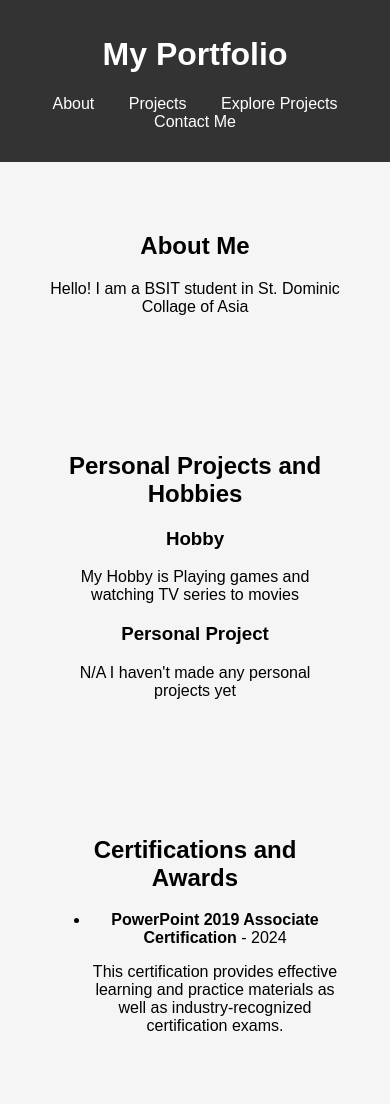
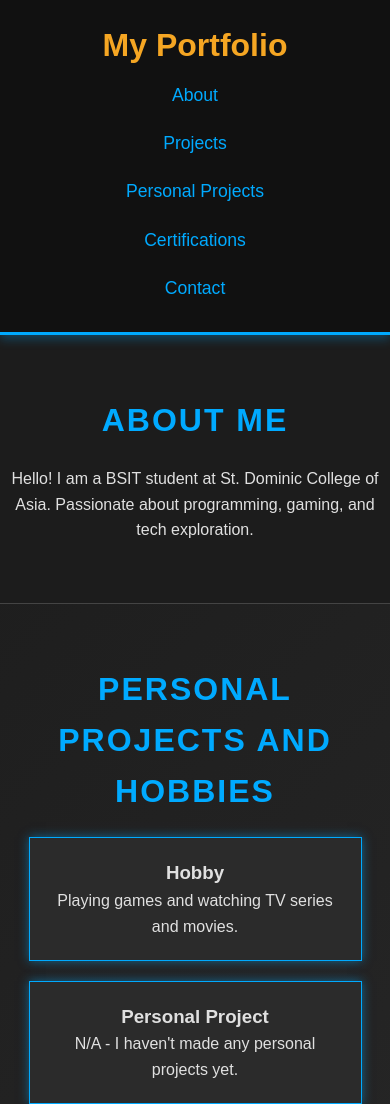
Before and after one commit to Odrin001/portfolio, a plain HTML site: page Final Project/Final Project test1.html in a window 390 px wide. Shown: the top 1104 px of the page. Drawn offline with Linux system fonts and the light colour scheme.

Commit message:
Design redo plus sticky navbar

```diff
--- a/Final Project/Final Project test1.html
+++ b/Final Project/Final Project test1.html
@@ -7,33 +7,32 @@
     <link rel="stylesheet" href="style.css">
 </head>
 <body>
-
     <header>
         <h1>My Portfolio</h1>
         <nav>
             <ul>
                 <li><a href="#about">About</a></li>
                 <li><a href="#projects">Projects</a></li>
-            <li><a href="#personal-projects">Explore Projects</a></li>
-            <li><a href="#contact">Contact Me</a></li>
+                <li><a href="#personal-projects">Personal Projects</a></li>
+                <li><a href="#certifications">Certifications</a></li>
+                <li><a href="#contact">Contact</a></li>
             </ul>
         </nav>
     </header>
-
     <section id="about">
         <h2>About Me</h2>
-    <p>Hello! I am a BSIT student in St. Dominic Collage of Asia</p>
+        <p>Hello! I am a BSIT student at St. Dominic College of Asia. Passionate about programming, gaming, and tech exploration.</p>
     </section>
 
     <section id="personal-projects">
         <h2>Personal Projects and Hobbies</h2>
         <div class="project">
             <h3>Hobby</h3>
-        <p>My Hobby is Playing games and watching TV series to movies</p>
+            <p>Playing games and watching TV series and movies.</p>
         </div>
         <div class="project">
             <h3>Personal Project</h3>
-        <p>N/A I haven't made any personal projects yet</p>
+            <p>N/A - I haven't made any personal projects yet.</p>
         </div>
     </section>
 
@@ -42,7 +41,7 @@
         <ul>
             <li>
                 <strong>PowerPoint 2019 Associate Certification</strong> - 2024
-            <p>This certification provides effective learning and practice materials as well as industry-recognized certification exams.</p>
+                <p>This certification provides effective learning and industry-recognized practice materials.</p>
             </li>
         </ul>
     </section>
@@ -50,24 +49,18 @@
     <section id="projects">
         <h2>My Projects</h2>
         <div class="project">
-        <h3>Project 1</h3>
-        <p>This Project is from my Integrative Programming Subject. It helped me understand what I'm going to do in the future.</p>
+            <h3>Integrative Programming Project</h3>
+            <p>One of my first works, helping me understand the fundamentals of my future career.</p>
         </div>
         <div class="project">
-        <h3>Project 2</h3>
-        <p>In this project, we made a Food Ordering app.</p>
+            <h3>Food Ordering App</h3>
+            <p>A project where we developed a basic food ordering application.</p>
         </div>
     </section>
 
     <section id="contact">
         <h2>Contact Me</h2>
-    <p>If you'd like to get in touch, feel free to reach out via social media:</p>
-    <a href="https://www.linkedin.com" target="_blank">
-        <img src="images/linkedin.png" alt="LinkedIn" width="40">
-    </a>
-    <a href="https://github.com" target="_blank">
-        <img src="images/github.png" alt="GitHub" width="40">
-    </a>
+        <p>Feel free to reach out via social media like LinkedIn and GitHub. Happy to connect!</p>
     </section>
 
 </body>
--- a/Final Project/style.css
+++ b/Final Project/style.css
@@ -1,53 +1,123 @@
-body {
-    font-family: Arial, sans-serif;
+/* General Styling */
+* {
+    box-sizing: border-box;
     margin: 0;
     padding: 0;
-    background-color: #f5f5f5;
 }
 
-header {
-    background: #333;
-    color: white;
-    padding: 15px;
-    text-align: center;
+body {
+    font-family: 'Arial', sans-serif;
+    color: #e0e0e0;
+    background: linear-gradient(135deg, #1a1a1a, #2d2d2d);
+    line-height: 1.6;
 }
 
+/* Sticky Navbar */
+header {
+    position: sticky;          /* Navbar sticks to the top */
+    top: 0;
+    z-index: 1000;             /* Ensures navbar stays on top */
+    background: #111;          /* Solid color navbar */
+    color: #f5a623;
+    padding: 20px;
+    text-align: center;
+    border-bottom: 3px solid #00aaff;
+    box-shadow: 0 4px 10px rgba(0, 170, 255, 0.3);  /* Subtle shadow */
+}
+
+/* Navbar Links */
 nav ul {
     list-style: none;
+    display: flex;
+    justify-content: center;
+    margin: 0;
     padding: 0;
 }
 
 nav ul li {
-    display: inline;
-    margin: 0 15px;
+    margin: 0 20px;
 }
 
 nav ul li a {
-    color: white;
+    color: #00aaff;
     text-decoration: none;
+    font-size: 1.1em;
+    transition: 0.3s;
 }
 
+nav ul li a:hover {
+    color: #f5a623;
+    text-shadow: 0 0 5px #f5a623;
+}
+
+/* Sections */
 section {
-    padding: 50px;
+    padding: 80px 20px;        /* Added extra padding to prevent overlap */
+    border-bottom: 1px solid #444;
     text-align: center;
 }
 
-.project img {
-    width: 200px;
-    height: auto;
-    border-radius: 5px;
+section:nth-child(even) {
+    background: #1c1c1c;
 }
 
-form input, form textarea {
-    width: 100%;
-    padding: 10px;
-    margin: 10px 0;
+h2 {
+    font-size: 2em;
+    color: #00aaff;
+    text-transform: uppercase;
+    letter-spacing: 2px;
+    margin-bottom: 20px;
 }
 
-button {
-    background: #333;
-    color: white;
-    padding: 10px;
-    border: none;
-    cursor: pointer;
+/* Project Cards */
+.project {
+    background: #2b2b2b;
+    border: 1px solid #00aaff;
+    padding: 20px;
+    margin: 20px auto;
+    width: 80%;
+    max-width: 600px;
+    transition: 0.3s;
+    box-shadow: 0 0 10px rgba(0, 170, 255, 0.5);
 }
+
+.project:hover {
+    transform: translateY(-5px);
+    box-shadow: 0 0 20px rgba(245, 166, 35, 0.8);
+}
+
+/* Contact Section */
+#contact {
+    background: #111;
+    color: #f5a623;
+    text-align: center;
+}
+
+#contact p {
+    font-size: 1.2em;
+}
+
+/* Hover Effects */
+a:hover, button:hover {
+    opacity: 0.9;
+    transition: all 0.3s ease;
+}
+
+/* Responsive Design */
+@media (max-width: 768px) {
+    section {
+        padding: 60px 10px;     /* Adjust padding for smaller screens */
+    }
+
+    .project {
+        width: 90%;
+    }
+
+    nav ul {
+        flex-direction: column;
+    }
+
+    nav ul li {
+        margin: 10px 0;
+    }
+}
```
Lines whose indentation alone changed are shown as unchanged.
